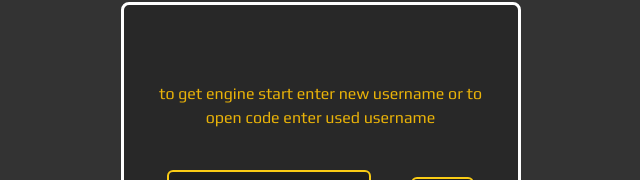
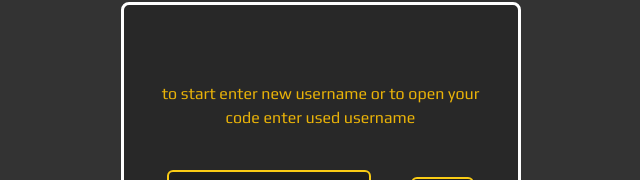
Before and after one commit to raju0005/copy-code, a React (Vite) app in the folder codedpad-clone/: page / in a window 1280 px wide. Shown: the part 362-542 px from the top of the page, without its empty margins (337-977 px from the left). Built offline with nearby package versions, Linux system fonts and the light colour scheme; some icons are missing; a web font is replaced by a local one.

Commit message:
Update Home.jsx

```diff
--- a/codedpad-clone/src/components/Home.jsx
+++ b/codedpad-clone/src/components/Home.jsx
@@ -23,7 +23,7 @@ const Home = ({ submit }) => {
                 <div className='mb-20'><img className="md:w-[500px] w-[300px]" src={logo} alt="copy-code logo" /></div>
                 <div className=" px-3 md:px-0 md:input">
                     <div className='flex justify-center flex-col items-center gap-10 bg-black rounded-lg bg-clip-padding backdrop-filter backdrop-blur-sm bg-opacity-20  border-[3px] border-white w-[400px] h-[300px]'>
-                        <h4 className='text-yellow-500 text-center lowercase font-font2 px-5'>To Get Engine start Enter New Username or to open code Enter Used Username</h4>
+                        <h4 className='text-yellow-500 text-center lowercase font-font2 px-5'>To start Enter New Username or to open your code Enter Used Username</h4>
                         <div className='flex justify-center items-center gap-10'>
                             <input
                                 placeholder='Username'
```
